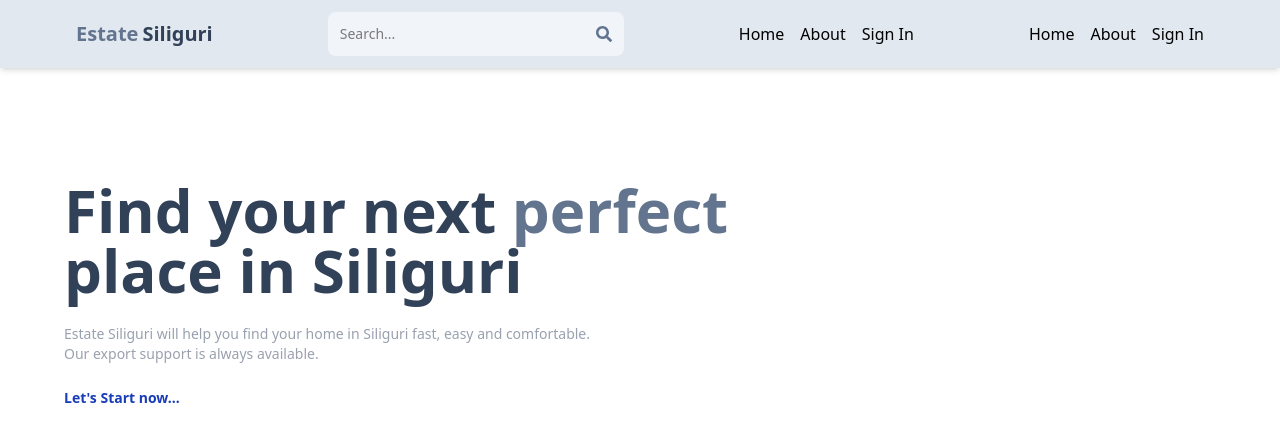
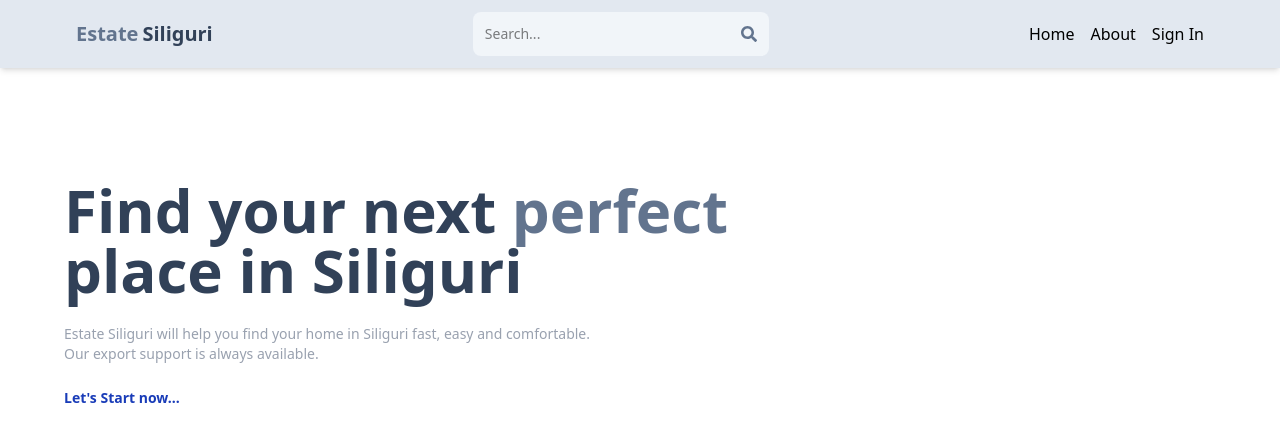
Before and after one commit to FragsterDev/Real-State-MERN, a React (Vite) app in the folder Real-Estate-MERN/: page / in a window 1280 px wide. Shown: the top 442 px of the page. Built offline with nearby package versions, Linux system fonts and the light colour scheme.

Commit message:
fixed header

```diff
--- a/Real-Estate-MERN/src/common/Header.tsx
+++ b/Real-Estate-MERN/src/common/Header.tsx
@@ -9,7 +9,6 @@ function Header() {
       <div className="flex max-w-6xl mx-auto justify-between items-center p-3">
         <Link to={"/"}>
           <div
-            onClick={() => {}}
             className="font-bold text-sm sm:text-xl flex flex-wrap gap-1 hover:cursor-pointer"
           >
             <span className="text-slate-500">Estate</span>
@@ -37,20 +36,6 @@ function Header() {
         </form>
 
         <ul className="flex items-center gap-4">
-          <Link to={"/"}>
-            <li className="hover:cursor-pointer">Home</li>
-          </Link>
-
-          <Link to={"/about"}>
-            <li className="hover:cursor-pointer">About</li>
-          </Link>
-
-          <Link to={"/signin"}>
-            <li className="hover:cursor-pointer">Sign In</li>
-          </Link>
-        </ul>
-
-        <ul className="flex items-center gap-4">
           {
             ["Home", "About", "Sign In"].map((text, index) => (
               <li key={index} className="hover:cursor-pointer">
--- a/Real-Estate-MERN/src/core/pages/HomePage/HeroSection/HomePageHeroSection.tsx
+++ b/Real-Estate-MERN/src/core/pages/HomePage/HeroSection/HomePageHeroSection.tsx
@@ -1,6 +1,6 @@
 import { Link } from "react-router-dom"
 
-function TopSection() {
+function HeroSection() {
     return (
       <div
         className="max-w-6xl mx-auto h-[452px] flex flex-col justify-center gap-6"
@@ -28,4 +28,4 @@ function TopSection() {
     )
   }
 
-  export default TopSection
+  export default HeroSection
```
